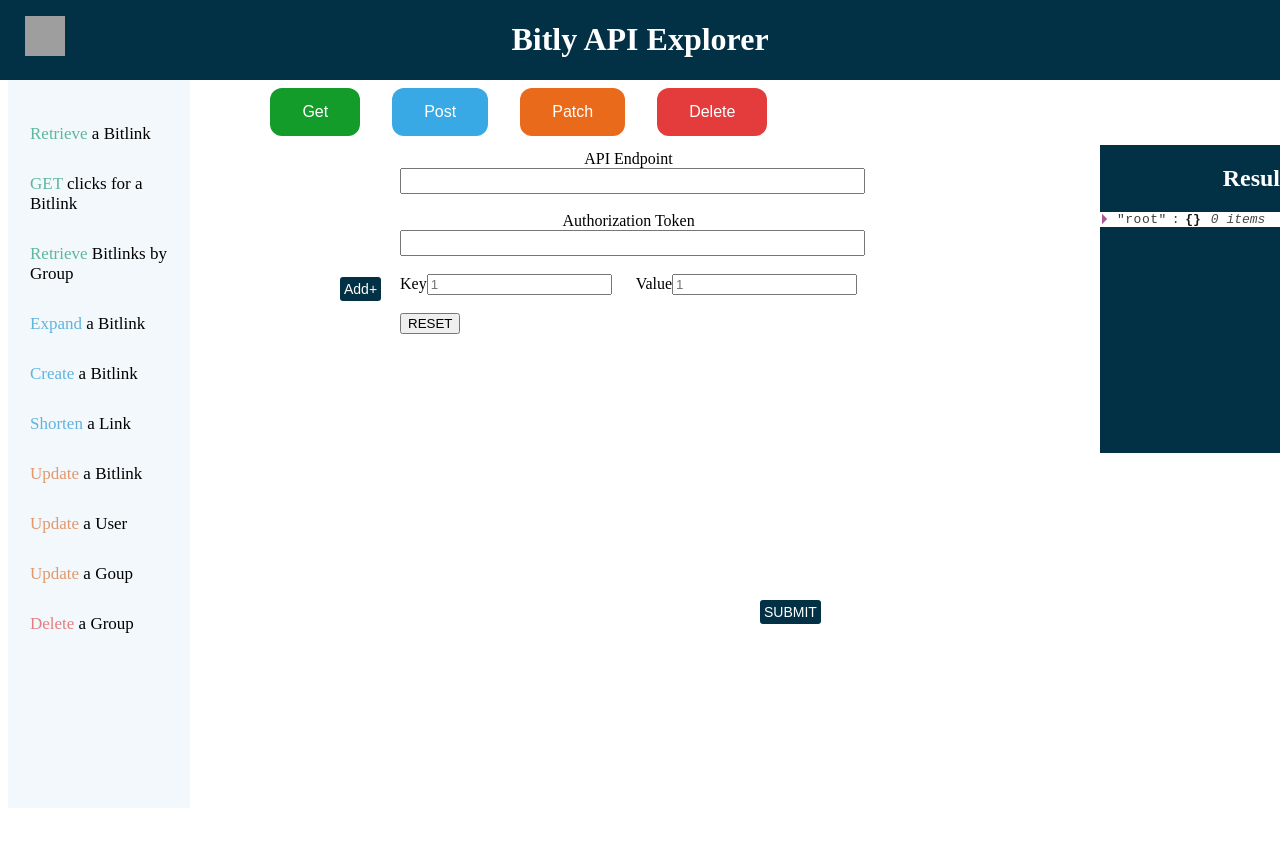
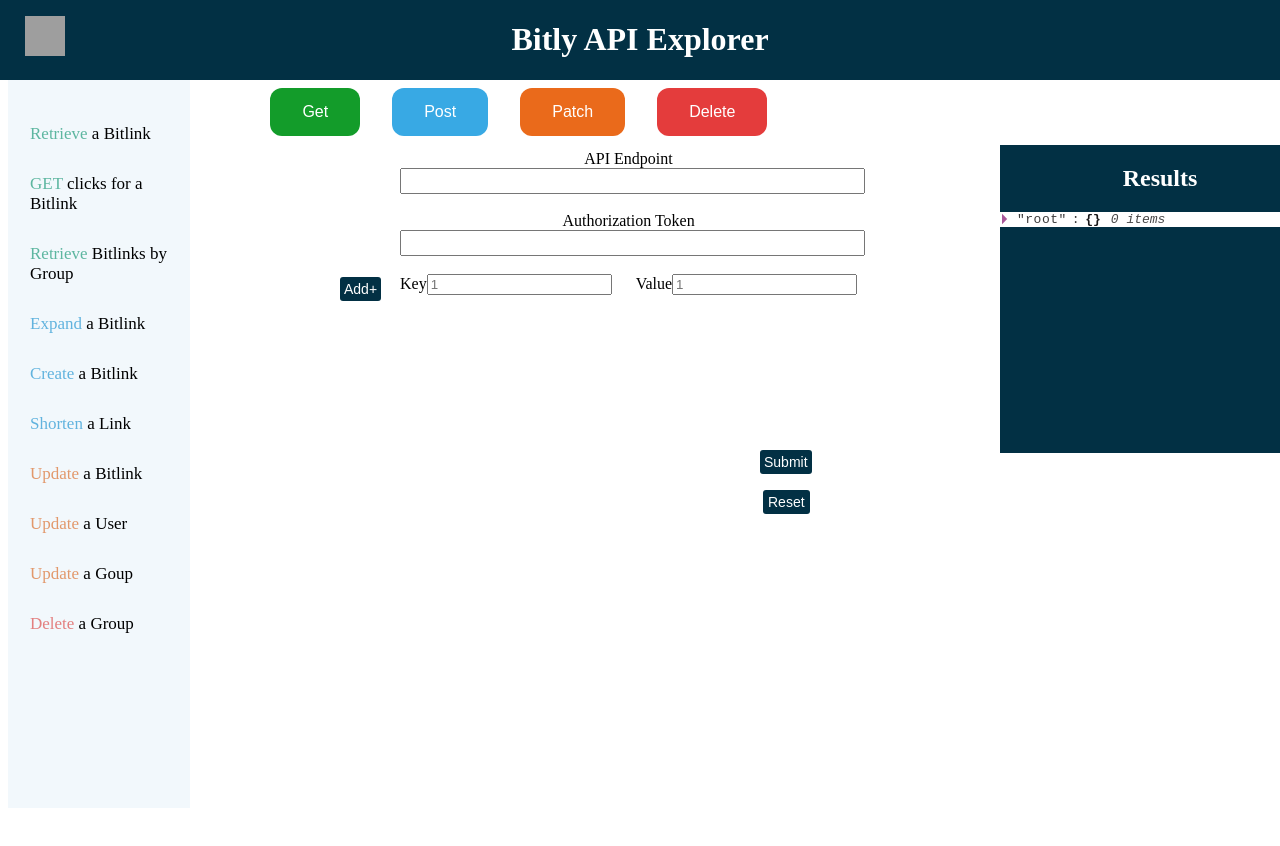
Before and after one commit to bitly/winterns2020, a React app: page / in a window 1280 px wide. Both pictures are taken after a click on the button "Get". Shown: the top 846 px of the page. Built offline with nearby package versions, Linux system fonts and the light colour scheme; grey boxes are pictures that could not be loaded; the HTML template or start-up script is replaced by a standard one.

Commit message:
styled reset button

```diff
--- a/src/Form.jsx
+++ b/src/Form.jsx
@@ -118,8 +118,8 @@
                         <ReactJson src={this.state.response} theme="bright:inverted"/>
                     {/* </center>  */}
             </div>   {/*  results box code ends  */}
-                <br /> <button className = "submit" onClick={this.handleSubmit}>SUBMIT</button>
-                <button onClick={this.handleReset}>RESET</button>
+                <br /> <button className = "submit" onClick={this.handleSubmit}>Submit</button>
+                <button className="resetbutton" onClick={this.handleReset}>Reset</button>
         </div>
         )
     }
--- a/src/index.css
+++ b/src/index.css
@@ -161,7 +161,7 @@
 position: fixed;
 width: 320px;
 height: 308px;
-left: 1100px;
+left: 1000px;
 top: 145px;
 
 
@@ -230,13 +230,30 @@
   font-size: 14px;
   border-radius: 3px;
   left: 760px;
-  top: 600px;
+  top: 450px;
   outline: none;
   cursor: pointer;
   position: fixed;
 }
  /* submit button code ends */
-
+ /* reset button code */
+ .resetbutton{
+ background-color: #023044;
+  border: none;
+  color: white;
+  padding: 4px 5px;
+  text-align: center;
+  text-decoration: none;
+  display: inline-block;
+  font-size: 14px;
+  border-radius: 3px;
+  left: 363px;
+  top: 340px;
+  position: absolute;
+  outline: none;
+  cursor: pointer;
+ }
+ /* reset button code ends */
 /* sidenav text and hover code*/
 .sidenav a{
   /* padding: 40px 20px 20px 32px; */
```
